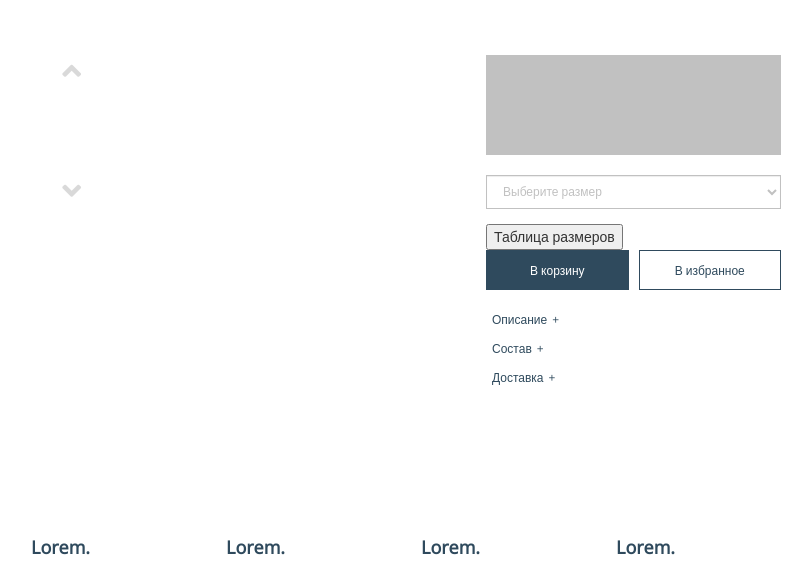
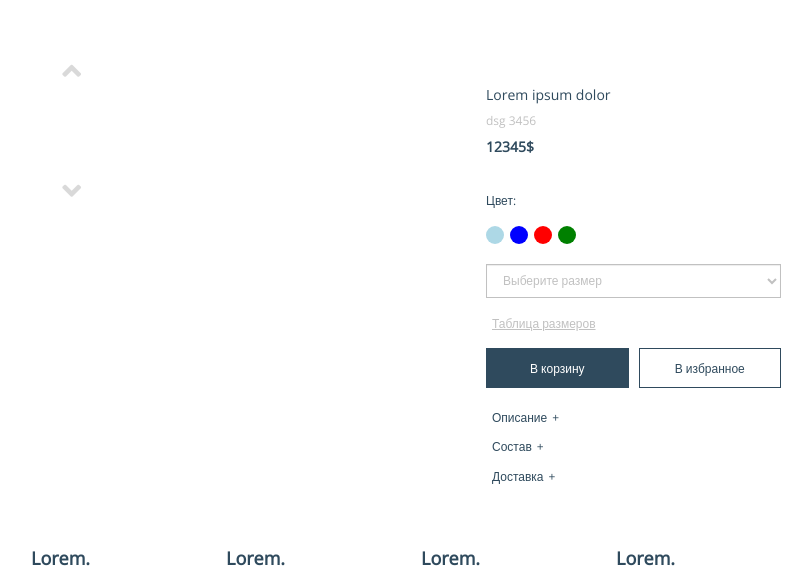
Before and after one commit to Kostyshyn/hoops-views, a web app: file app/product-item.html in a window 1280 px wide. Shown: the part 140-713 px from the top of the page, without its empty margins (234-1046 px from the left). Run offline with its HTML, style and script files only (its server is not run), Linux system fonts and the light colour scheme; some libraries are stand-ins or nearby versions.

Commit message:
[+] product page

```diff
--- a/app/css/style.css
+++ b/app/css/style.css
@@ -236,18 +236,25 @@
 .product-item-price {
 	text-align: center;
 }
-.product-item-date {
+.product-item-date,
+.product-date {
 	height: 32px;
 	line-height: 32px;
 	font-size: 12px;
 	color: #c1c1c1;
 }
-.product-item-name {
+.product-item-name,
+.product-name {
 	font-size: 14px;
 }
-.product-item-price {
+.product-item-price,
+.product-price {
 	font-size: 14px;
 	font-weight: bold;
+}
+.product-name,
+.product-price {
+	color: #2f4a5d;
 }
 .overlay-img {
 	position: absolute;
@@ -329,7 +336,12 @@
 .preview-gallery .item a {
 	outline: none;
 }
-
+.product-name {
+	padding-top: 30px;
+}
+.product-price {
+	padding-bottom: 20px;
+}
 .product-size-select {
 	border-radius: 0px;
 	border: 1px solid #c1c1c1;
@@ -368,14 +380,76 @@
 .product-form-control.add-to-cart {
 	margin-left: 0px;
 	margin-right: 5px;
-	background-color:#2f4a5d;
+	background-color: #2f4a5d;
 	color: #fff;
 }
 .product-form-control:hover {
 	background-color:#2f4a5d;
 	color: #fff;
 }
-
+.size-modal-toggle {
+	border: none;
+	background-color: transparent;
+	outline: none;
+	color: #c1c1c1;
+	text-decoration: underline;
+	margin-bottom: 15px;
+	font-size: 12px;
+}
+.modal-content {
+	border-radius: 0px;
+	border: none;
+	color: #2f4a5d;
+}
+.color-select {
+	margin: 0px;
+	padding: 0px;
+	display: flex;
+	align-items: center;
+}
+.color-select li {
+	display: inline-block;
+	list-style-type: none;
+	height: 20px;
+	margin-right: 6px;
+}
+.color-select li input {
+	visibility: hidden;
+}
+.color-select li label {
+	width: 18px;
+	height: 18px;
+}
+.color-select li .checkmark {
+	display: inline-block;
+	width: 18px;
+	height: 18px;
+	background-color: grey;
+	border-radius: 50%;
+	cursor: pointer;
+	position: relative;
+	top: -20px;
+}
+.color-select li .checkmark:after {
+	content: '';
+	display: none;
+	width: 18px;
+	height: 1px;
+	position: relative;
+	bottom: -20px;
+	background-color: #2f4a5d;
+}
+input[type="radio"]:checked ~ .checkmark:after  {
+	display: block;
+}
+.color-selected {
+	font-size: 12px;
+	color: #2f4a5d;
+	padding: 15px 0px;
+}
+.color-selected span {
+	margin-left: 5px;
+}
 .product-description {
 	padding: 55px 0px 20px 0px;
 }
--- a/app/js/index.js
+++ b/app/js/index.js
@@ -51,4 +51,9 @@
 	// 	$('.nav-button').toggleClass('open');
 	// 	$('.mobile-nav').fadeToggle();
 	// });
+
+	$('.color-select li input').click((e) => {
+		$('.color-selected span').text(e.target.value);
+	});
+
 });
--- a/app/product-item.html
+++ b/app/product-item.html
@@ -119,8 +119,18 @@
 						</div>
 						<div class="col-lg-5 col-md-5">
 							<div class="product-description">
-								<div class="place"></div>
+								<div class="product-name">Lorem ipsum dolor</div>
+								<div class="product-date">dsg 3456</div>
+								<div class="product-price">12345$</div>
 								<form>
+									<div class="color-selected">Цвет:<span></span></div>
+									<ul class="color-select">
+										<li><label for="1"><input id="1" type="radio" name="color" value="lightblue"><span class="checkmark" style="background-color: lightblue;"></span></label></li>
+										<li><label for="2"><input id="2" type="radio" name="color" value="blue"><span class="checkmark" style="background-color: blue;"></span></label></li>
+										<li><label for="3"><input id="3" type="radio" name="color" value="red"><span class="checkmark" style="background-color: red;"></span></label></li>
+										<li><label for="4"><input id="4" type="radio" name="color" value="green"><span class="checkmark" style="background-color: green;"></span></label></li>
+									</ul>
+
 									<div class="form-group">
 									  <label for="size"></label>
 									  <select class="form-control product-size-select" id="size">
@@ -131,14 +141,10 @@
 										<option>4</option>
 									  </select>
 									</div>
-									<!-- Trigger the modal with a button -->
-									<button type="button" class="" data-toggle="modal" data-target="#myModal">Таблица размеров</button>
 
-									<!-- Modal -->
-									<div id="myModal" class="modal fade" role="dialog">
+									<button type="button" class="size-modal-toggle" data-toggle="modal" data-target="#size-modal">Таблица размеров</button>
+									<div id="size-modal" class="modal fade" role="dialog">
 									  <div class="modal-dialog">
-
-										<!-- Modal content-->
 										<div class="modal-content">
 										  <div class="modal-header">
 											<button type="button" class="close" data-dismiss="modal">&times;</button>
@@ -146,9 +152,6 @@
 										  </div>
 										  <div class="modal-body">
 											<p>Some text in the modal.</p>
-										  </div>
-										  <div class="modal-footer">
-											<button type="button" class="btn btn-default" data-dismiss="modal">Close</button>
 										  </div>
 										</div>
 
@@ -163,7 +166,10 @@
 									<button data-toggle="collapse" data-target="#description" class="product-collapse-btn">Описание</button>
 									<div id="description" class="collapse">
 										<div class="info-collapse">
-										Lorem ipsum dolor text....
+										Lorem ipsum dolor sit amet, consectetur adipiscing elit, sed do eiusmod tempor incididunt ut labore et dolore magna aliqua.
+										Ut enim ad minim veniam, quis nostrud exercitation ullamco laboris nisi ut aliquip ex ea commodo consequat.
+										Duis aute irure dolor in reprehenderit in voluptate velit esse cillum dolore eu fugiat nulla pariatur.
+										Excepteur sint occaecat cupidatat non proident, sunt in culpa qui officia deserunt mollit anim id est laborum.
 										</div>
 									</div>
 								</div>
```
Also changed, not shown: app/products.html (+4 -4 lines).
